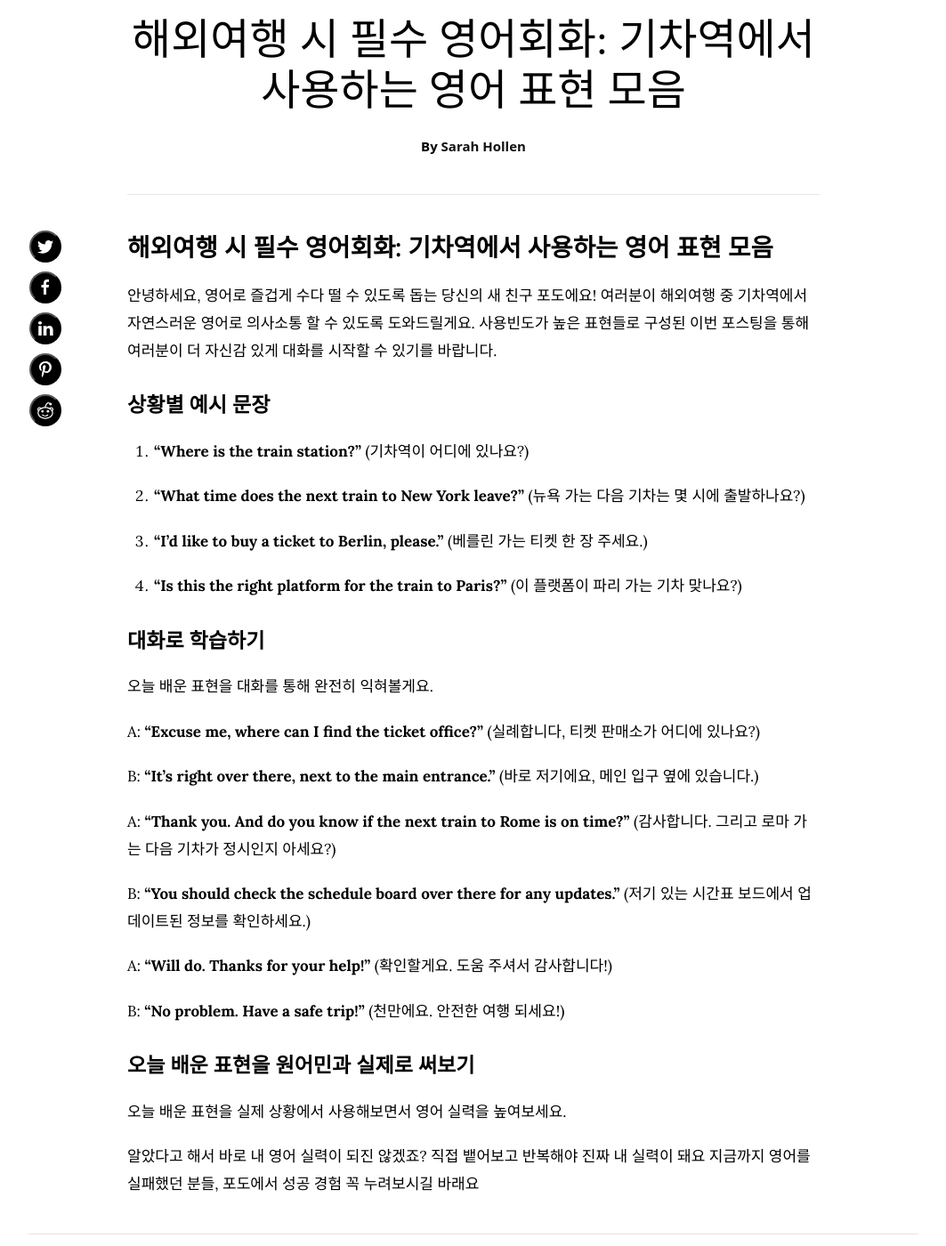
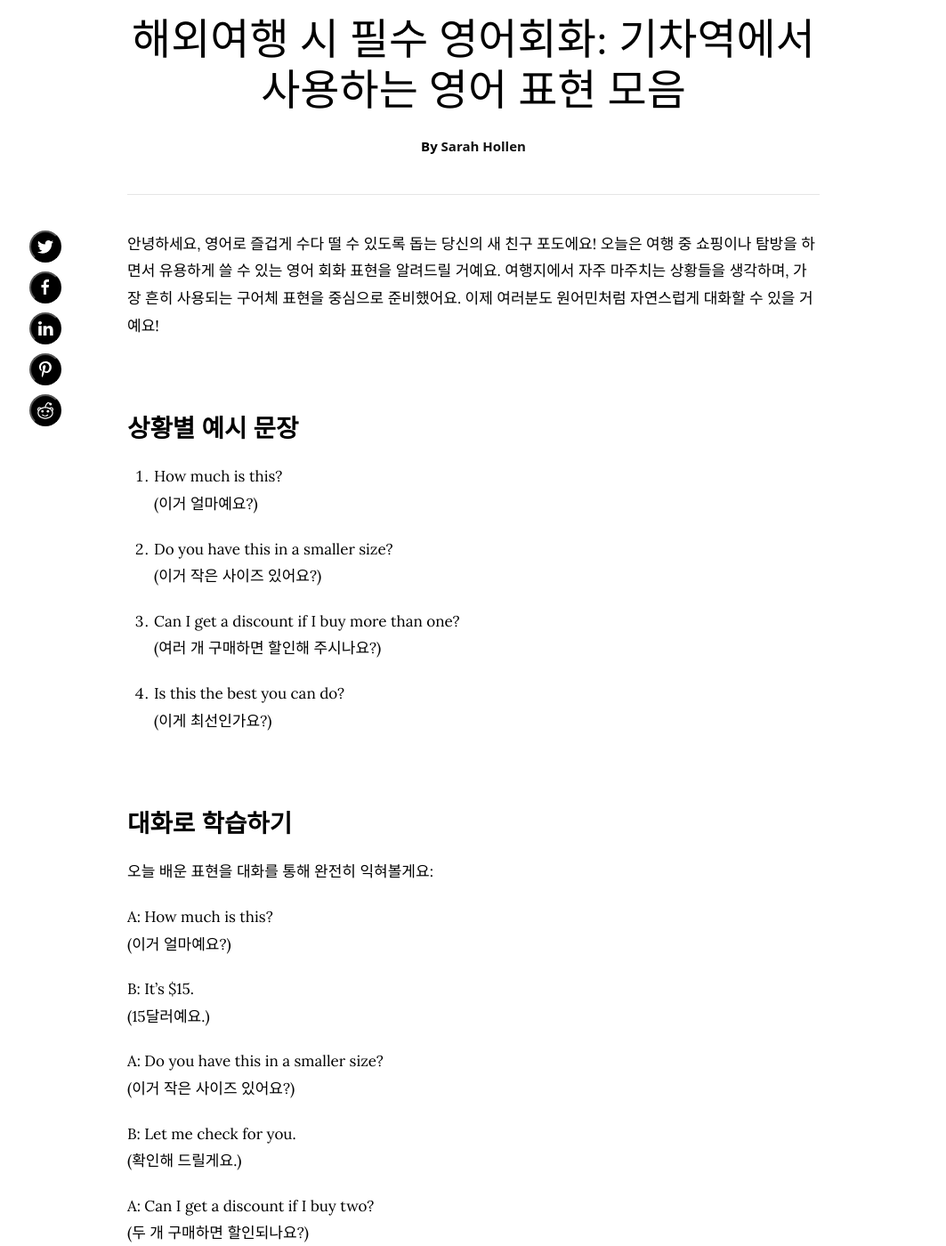
Before and after one commit to hrsong99/jekyll-theme-etoile, a Jekyll site: the page built from _posts/2024-04-30-"해외여행-시-필수-영어회화-기차역에서-사용하는-영어-표현-모음".md, in a window 1280 px wide and 1400 px high, scrolled down 230 px. Shown: the whole window at 89% size, without its empty margins (108-1171 px from the left). Built offline with Jekyll 4.4.1, drawn with Linux system fonts in a browser that asks for light colours; some web fonts are replaced; some of the changed text lies outside the part shown.

Commit message:
Update 2024-04-30-"해외여행-시-필수-영어회화-기차역에서-사용하는-영어-표현-모음".md

```diff
--- a/_posts/2024-04-30-"해외여행-시-필수-영어회화-기차역에서-사용하는-영어-표현-모음".md
+++ b/_posts/2024-04-30-"해외여행-시-필수-영어회화-기차역에서-사용하는-영어-표현-모음".md
@@ -5,50 +5,54 @@ categories: [culture]
 tags: [spotlight]
 author: sarah
 ---
-## 해외여행 시 필수 영어회화: 기차역에서 사용하는 영어 표현 모음
 
-안녕하세요, 영어로 즐겁게 수다 떨 수 있도록 돕는 당신의 새 친구 포도에요! 여러분이 해외여행 중 기차역에서 자연스러운 영어로 의사소통 할 수 있도록 도와드릴게요. 사용빈도가 높은 표현들로 구성된 이번 포스팅을 통해 여러분이 더 자신감 있게 대화를 시작할 수 있기를 바랍니다.
+안녕하세요, 영어로 즐겁게 수다 떨 수 있도록 돕는 당신의 새 친구 포도에요! 오늘은 여행 중 쇼핑이나 탐방을 하면서 유용하게 쓸 수 있는 영어 회화 표현을 알려드릴 거예요. 여행지에서 자주 마주치는 상황들을 생각하며, 가장 흔히 사용되는 구어체 표현을 중심으로 준비했어요. 이제 여러분도 원어민처럼 자연스럽게 대화할 수 있을 거예요!
 
-### 상황별 예시 문장
+<br>
 
-1. **"Where is the train station?"**
-   (기차역이 어디에 있나요?)
+## 상황별 예시 문장
 
-1. **"What time does the next train to New York leave?"**
-   (뉴욕 가는 다음 기차는 몇 시에 출발하나요?)
+1. How much is this? <br>
+   (이거 얼마예요?)
 
-1. **"I'd like to buy a ticket to Berlin, please."**
-   (베를린 가는 티켓 한 장 주세요.)
+1. Do you have this in a smaller size? <br>
+   (이거 작은 사이즈 있어요?)
 
-1. **"Is this the right platform for the train to Paris?"**
-   (이 플랫폼이 파리 가는 기차 맞나요?)
+1. Can I get a discount if I buy more than one? <br>
+   (여러 개 구매하면 할인해 주시나요?)
 
-### 대화로 학습하기
+1. Is this the best you can do? <br>
+   (이게 최선인가요?)
 
-오늘 배운 표현을 대화를 통해 완전히 익혀볼게요.
+<br>
 
-A: **"Excuse me, where can I find the ticket office?"**
-   (실례합니다, 티켓 판매소가 어디에 있나요?)
+## 대화로 학습하기
 
-B: **"It's right over there, next to the main entrance."**
-   (바로 저기에요, 메인 입구 옆에 있습니다.)
+오늘 배운 표현을 대화를 통해 완전히 익혀볼게요:
 
-A: **"Thank you. And do you know if the next train to Rome is on time?"**
-   (감사합니다. 그리고 로마 가는 다음 기차가 정시인지 아세요?)
+A: How much is this? <br>
+    (이거 얼마예요?)
 
-B: **"You should check the schedule board over there for any updates."**
-   (저기 있는 시간표 보드에서 업데이트된 정보를 확인하세요.)
+B: It's $15. <br>
+    (15달러예요.)
 
-A: **"Will do. Thanks for your help!"**
-   (확인할게요. 도움 주셔서 감사합니다!)
+A: Do you have this in a smaller size? <br>
+    (이거 작은 사이즈 있어요?)
 
-B: **"No problem. Have a safe trip!"**
-   (천만에요. 안전한 여행 되세요!)
+B: Let me check for you. <br>
+    (확인해 드릴게요.)
 
-### 오늘 배운 표현을 원어민과 실제로 써보기
+A: Can I get a discount if I buy two? <br>
+    (두 개 구매하면 할인되나요?)
+
+B: Yes, we can give you 10% off. <br>
+    (네, 10% 할인해 드리겠습니다.)
+
+<br>
+
+## 오늘 배운 표현을 원어민과 실제로 써보기
 
 오늘 배운 표현을 실제 상황에서 사용해보면서 영어 실력을 높여보세요.
 
-알았다고 해서 바로 내 영어 실력이 되진 않겠죠?
-직접 뱉어보고 반복해야 진짜 내 실력이 돼요
-지금까지 영어를 실패했던 분들, 포도에서 성공 경험 꼭 누려보시길 바래요
+알았다고 해서 바로 내 영어 실력이 되진 않겠죠? 직접 뱉어보고 반복해야 진짜 내 실력이 돼요.
+지금까지 영어를 실패했던 분들, 포도에서 성공 경험 꼭 누려보시길 바래요. 여행지에서 즐거운 쇼핑과 탐방이 되시길 바랍니다. Happy travels and happy shopping!
```
